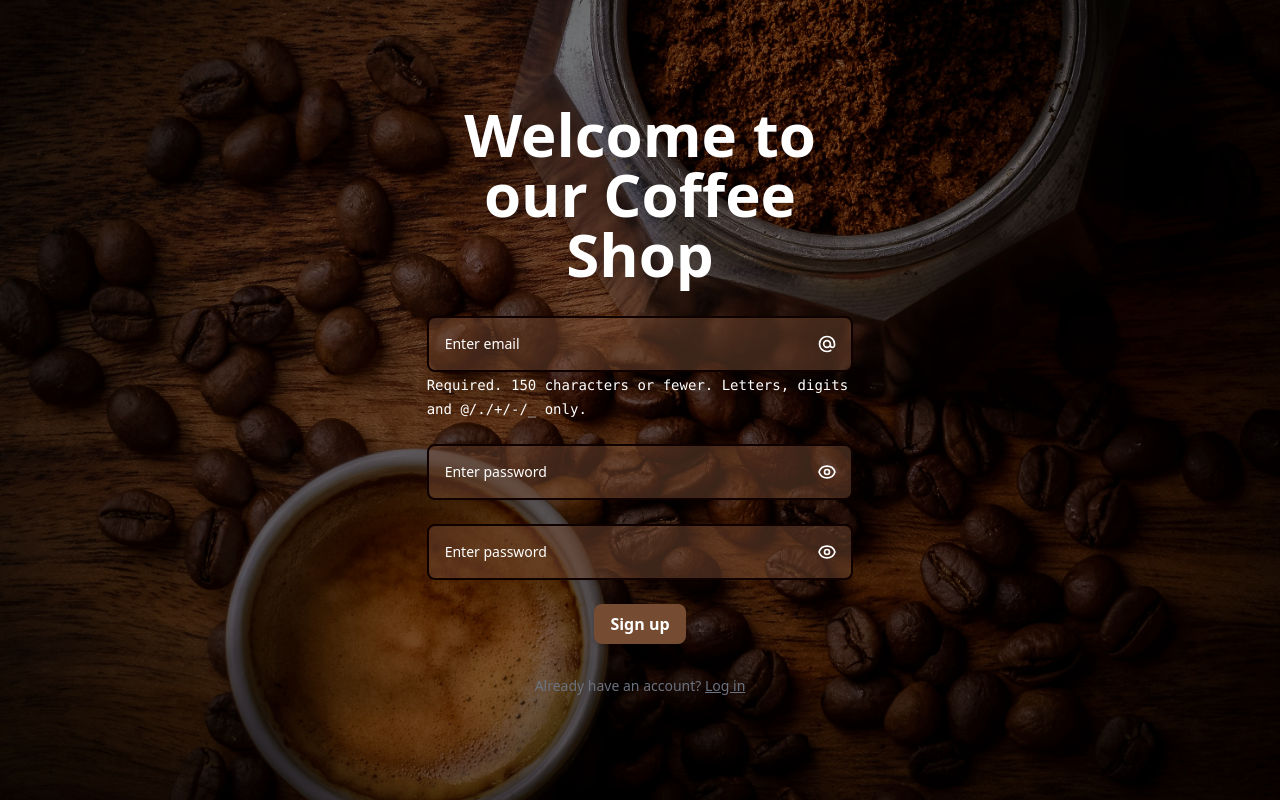
After one commit to LiinaRodriguez/coffee-shop, a Django app: page /users/register/ in a window 1280 px wide. The commit adds this page. Run offline with Django 5.2, Linux system fonts and the light colour scheme; parts of the project's set-up code (start-up, migrations or seed data) failed here and were passed over; some libraries are stand-ins or nearby versions.

Commit message:
Add: Registration form ☕

```diff
--- a/coffee_shop/settings.py
+++ b/coffee_shop/settings.py
@@ -140,4 +140,5 @@ CRISPY_ALLOWED_TEMPLATE_PACKS = "tailwind"
 
 CRISPY_TEMPLATE_PACK = "tailwind"
 
-LOGIN_REDIRECT_URL =  'products'
+LOGIN_REDIRECT_URL =  'welcome'
+LOGOUT_REDIRECT_URL = 'home'
--- a/core/urls.py
+++ b/core/urls.py
@@ -1,10 +1,11 @@
-from .views import home
+from .views import home, welcome
 from django.urls import path, include
 from django.conf import settings
 from django.conf.urls.static import static
 
 urlpatterns = [
    path('', home, name='home'),
+   path('welcome/', welcome, name='welcome'),
 ]
 if settings.DEBUG:
     urlpatterns += static(settings.STATIC_URL, document_root=settings.STATIC_ROOT)
--- a/users/templates/users/login.html
+++ b/users/templates/users/login.html
@@ -6,7 +6,7 @@
     <div class="px-4 bg-[#754b32]/30 backdrop-saturate-50 rounded-md mx-auto max-w-screen-xl py-8 sm:px-6 lg:px-8">
         <div class="flex ">
             <a
-                class=" inline-block rounded-full border border-2 border-[#0e0100] bg-[#754b32] p-3 text-[#0e0100] hover:bg-white/20 hover:text-[#0e0100] focus:outline-none focus:ring active:text-white"
+                class=" inline-block rounded-full border border-2 border-[#0e0100] bg-[#754b32] p-3 text-[#0e0100] hover:bg-white/20 hover:text-[#0e0100] focus:outline-none  active:text-white"
                 href="{% url 'home' %}"
             >
             <span class="sr-only"> Back </span>
--- /dev/null
+++ b/users/templates/users/register.html
@@ -0,0 +1,117 @@
+{% extends "home.html" %}
+{% load tailwind_filters %}
+{% block content %}
+<div class="container mx-auto w-1/3">
+    <h1 class="text-4xl md:text-6xl font-bold mb-4 text-center">Welcome to our Coffee Shop</h1>
+    <form action="" method="post" class="my-8">
+        {% csrf_token %}
+        <div>
+            <div class="mb-6">
+                <label for="id_username" class="sr-only">Username</label>
+                <div class="relative">
+                    <input
+                        type="text" name="username" autofocus="" autocapitalize="none" autocomplete="username" maxlength="150" required="" id="id_username"
+                        class="w-full rounded-lg text-white p-4 pe-12 text-sm shadow-sm bg-[#754b32]/50 border border-2 border-[#0e0100] placeholder-white active:border-[#0e0100] focus:outline-none"
+                        placeholder="Enter email"
+                    />
+                    <span class="absolute inset-y-0 end-0 grid place-content-center px-4">
+                        <svg
+                            xmlns="http://www.w3.org/2000/svg"
+                            class="h-5 w-5 text-white"
+                            fill="none"
+                            viewBox="0 0 24 24"
+                            stroke="currentColor"
+                        >
+                            <path
+                                stroke-linecap="round"
+                                stroke-linejoin="round"
+                                stroke-width="2"
+                                d="M16 12a4 4 0 10-8 0 4 4 0 008 0zm0 0v1.5a2.5 2.5 0 005 0V12a9 9 0 10-9 9m4.5-1.206a8.959 8.959 0 01-4.5 1.207"
+                            />
+                        </svg>
+                    </span>
+                </div>
+                <span class=" font-mono text-sm helptext" id="id_username_helptext">Required. 150 characters or fewer. Letters, digits and @/./+/-/_ only.</span>
+            </div>
+            <div class="mb-6">
+                <label for="id_password1" class="sr-only">Password</label>
+                <div class="relative">
+                    <input
+                        type="password" name="password1" autocomplete="new-password" required id="id_password1"
+                        class="w-full rounded-lg p-4 pe-12 text-sm shadow-sm bg-[#754b32]/50 border border-2 border-[#0e0100] placeholder-white focus:outline-none"
+                        placeholder="Enter password"
+                    />
+                    <span class="absolute inset-y-0 end-0 grid place-content-center px-4">
+                        <svg
+                            xmlns="http://www.w3.org/2000/svg"
+                            class="h-5 w-5 text-white"
+                            fill="none"
+                            viewBox="0 0 24 24"
+                            stroke="currentColor"
+                        >
+                            <path
+                                stroke-linecap="round"
+                                stroke-linejoin="round"
+                                stroke-width="2"
+                                d="M15 12a3 3 0 11-6 0 3 3 0 016 0z"
+                            />
+                            <path
+                                stroke-linecap="round"
+                                stroke-linejoin="round"
+                                stroke-width="2"
+                                d="M2.458 12C3.732 7.943 7.523 5 12 5c4.478 0 8.268 2.943 9.542 7-1.274 4.057-5.064 7-9.542 7-4.477 0-8.268-2.943-9.542-7z"
+                            />
+                        </svg>
+                    </span>
+                </div>
+            </div>
+            <div class="mb-6">
+                <label for="id_password2" class="sr-only">Password</label>
+                <div class="relative">
+                    <input
+                        type="password" name="password2" autocomplete="new-password" required= id="id_password2"
+                        class="w-full rounded-lg p-4 pe-12 text-sm shadow-sm bg-[#754b32]/50 border border-2 border-[#0e0100] placeholder-white focus:outline-none"
+                        placeholder="Enter password"
+                    />
+                    <span class="absolute inset-y-0 end-0 grid place-content-center px-4">
+                        <svg
+                            xmlns="http://www.w3.org/2000/svg"
+                            class="h-5 w-5 text-white"
+                            fill="none"
+                            viewBox="0 0 24 24"
+                            stroke="currentColor"
+                        >
+                            <path
+                                stroke-linecap="round"
+                                stroke-linejoin="round"
+                                stroke-width="2"
+                                d="M15 12a3 3 0 11-6 0 3 3 0 016 0z"
+                            />
+                            <path
+                                stroke-linecap="round"
+                                stroke-linejoin="round"
+                                stroke-width="2"
+                                d="M2.458 12C3.732 7.943 7.523 5 12 5c4.478 0 8.268 2.943 9.542 7-1.274 4.057-5.064 7-9.542 7-4.477 0-8.268-2.943-9.542-7z"
+                            />
+                        </svg>
+                    </span>
+                </div>
+            </div>
+        </div>
+        <div class="flex flex-col items-center justify-between">
+            <button
+                type="submit"
+                class="px-4 py-2 bg-[#754b32]  text-white font-semibold rounded-lg shadow-md  hover:bg-white/20"
+            >
+                <span class="inline-flex items-center">
+                    Sign up
+                </span>
+            </button>
+        </div>
+    </form>
+    <p class="text-center text-sm text-gray-500 mt-4">
+        Already have an account?
+        <a class="underline" href="{% url "login" %}">Log in</a>
+    </p>
+</div>
+{% endblock content %}
--- a/users/urls.py
+++ b/users/urls.py
@@ -1,13 +1,9 @@
 from django.urls import path
-from .views import HomeView, Welcome
-from django.contrib.auth.views import LoginView
-
+from django.contrib.auth.views import LoginView, LogoutView
+from core.views import home
+from .views import RegisterView
 urlpatterns = [
-   path('', HomeView),
-   path('Home/', Welcome),
-   path(
-      'login/',
-      LoginView.as_view(template_name='users/login.html'),
-      name="login"
-      )
+   path('login/', LoginView.as_view(template_name='users/login.html'), name='login' ),
+   path('logout/', LogoutView.as_view(next_page='/'), name='logout'),
+   path('register/', RegisterView.as_view(),  name='register')
 ]
--- a/users/views.py
+++ b/users/views.py
@@ -1,9 +1,11 @@
 from django.http import request
 from django.contrib.auth.views import LoginView
-from django.shortcuts import render
 from .utils import create_guest_user
 from django.shortcuts import redirect
 from django.contrib.auth import login
+from django.contrib.auth.forms import UserCreationForm
+from django.views import generic
+from django.urls import reverse_lazy
 
 # Create your views here.
 class CustomLoginView(LoginView):
@@ -17,8 +19,7 @@ class CustomLoginView(LoginView):
         else:
             return super().post(request, *args, **kwargs)
 
-def HomeView(request):
-    return render(request, 'home.html')
-
-def Welcome(request):
-    return render(request, 'home.html')
+class RegisterView(generic.CreateView):
+    form_class = UserCreationForm
+    template_name = "users/register.html"
+    success_url = reverse_lazy("login")
```
Also changed, not shown: core/templates/core/welcome_page.html (added, +13 -0 lines), core/views.py (+6 -1 lines), products/templates/products/products_list.html (+7 -7 lines), templates/base.html (+47 -14 lines), core/static/core/images/welcome-to-coffee-shop.jpg (added), 1 other file.
